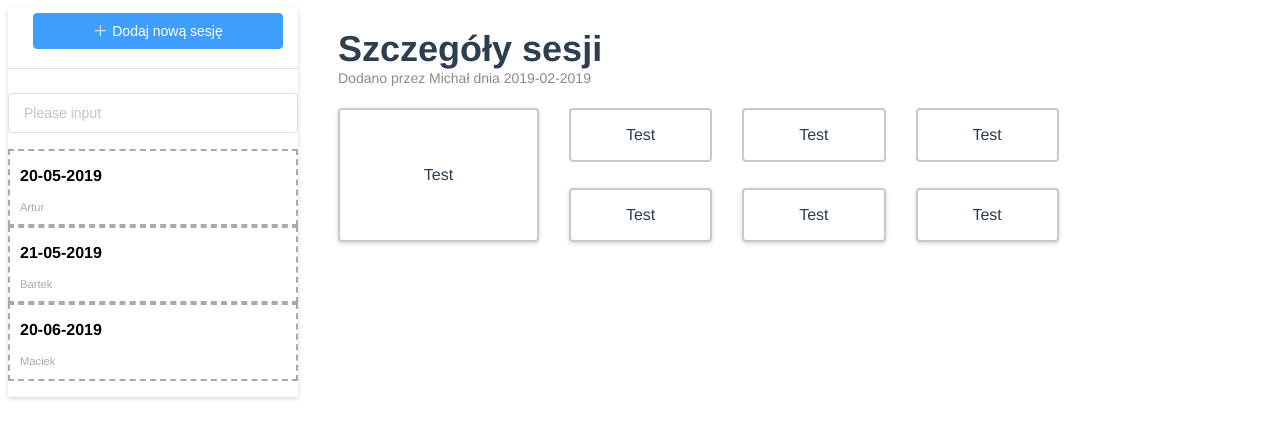
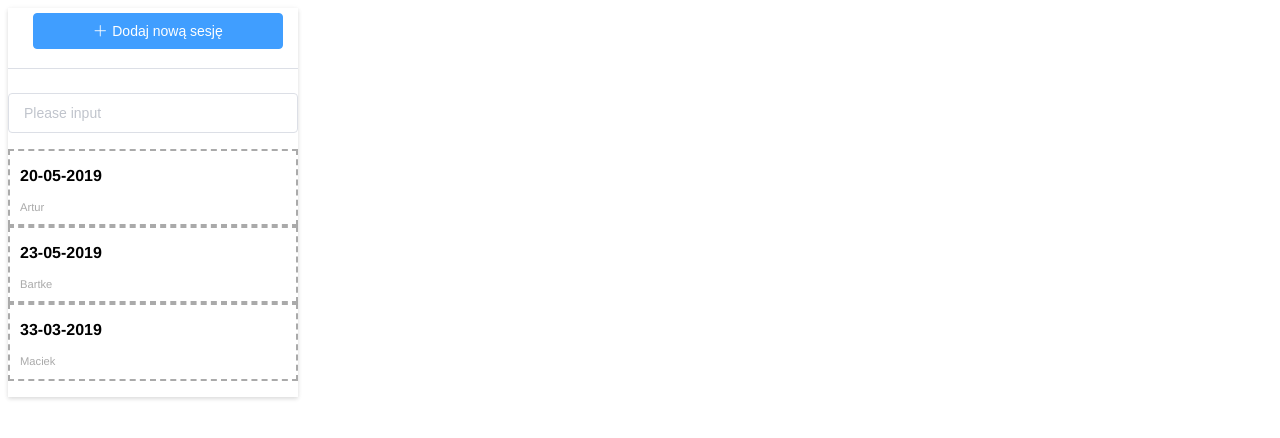
Before and after one commit to wrbl606/sessions-editor-app-msinf2019, a Vue app: page / in a window 1280 px wide. Shown: the top 438 px of the page. Built offline with nearby package versions, Linux system fonts and the light colour scheme.

Commit message:
Add emit session to another component

```diff
--- a/src/components/SessionDetails.vue
+++ b/src/components/SessionDetails.vue
@@ -17,7 +17,7 @@
               placement="top"
               effect="light"
             >
-              <p>Test</p>
+              <p>{{ sessionLength }}</p>
             </el-tooltip>
           </div>
         </el-col>
@@ -31,7 +31,7 @@
                   placement="top"
                   effect="light"
                 >
-                  <p>Test</p>
+                  <p>{{ sessionItemsCount }}</p>
                 </el-tooltip>
               </div>
             </el-col>
@@ -43,7 +43,7 @@
                   placement="top"
                   effect="light"
                 >
-                  <p>Test</p>
+                  <p>{{ peaksCount }}</p>
                 </el-tooltip>
               </div>
             </el-col>
@@ -55,7 +55,7 @@
                   placement="top"
                   effect="light"
                 >
-                  <p>Test</p>
+                  <p>{{ averagePeaksCount }}</p>
                 </el-tooltip>
               </div>
             </el-col>
@@ -69,7 +69,7 @@
                   placement="top"
                   effect="light"
                 >
-                  <p>Test</p>
+                  <p>{{ maximumPeak }}</p>
                 </el-tooltip>
               </div>
             </el-col>
@@ -81,7 +81,7 @@
                   placement="top"
                   effect="light"
                 >
-                  <p>Test</p>
+                  <p>{{ minimumPeak }}</p>
                 </el-tooltip>
               </div>
             </el-col>
@@ -93,7 +93,7 @@
                   placement="top"
                   effect="light"
                 >
-                  <p>Test</p>
+                  <p>{{ integralValue }}</p>
                 </el-tooltip>
               </div>
             </el-col>
@@ -104,9 +104,23 @@
   </el-container>
 </template>
 <script lang="ts">
-import { Component, Vue } from "vue-property-decorator";
-@Component
-export default class SessionDetails extends Vue {}
+import { Component, Vue, Prop } from "vue-property-decorator";
+@Component({
+  data() {
+    return {
+      sessionLength: this.$props.session.sessionLength,
+      sessionItemsCount: this.$props.session.sessionItemsCount,
+      minimumPeak: this.$props.session.minimumPeak,
+      maximumPeak: this.$props.session.maximumPeak,
+      peaksCount: this.$props.session.peaksCount,
+      averagePeaksCount: this.$props.session.averagePeaksCount,
+      integralValue: this.$props.session.integralValue
+    };
+  }
+})
+export default class SessionDetails extends Vue {
+  @Prop() private session!: any;
+}
 </script>
 <style scoped>
 .header-text {
--- a/src/components/SessionList.vue
+++ b/src/components/SessionList.vue
@@ -15,7 +15,11 @@
       </div>
 
       <ul class="session-list-container">
-        <li v-for="item in sessions" v-bind:key="item.id">
+        <li
+          v-for="item in sessions"
+          v-bind:key="item.id"
+          @click="selectSession(item)"
+        >
           <SessionItem :owner="item.sessionowner" :date="item.sessiondate" />
         </li>
       </ul>
@@ -36,11 +40,49 @@ import SItem from "@/components/SItem.vue";
       searchtext: "",
       searchinput: "",
       sessions: [
-        { id: 1, sessionowner: "Artur", sessiondate: "20-05-2019" },
-        { id: 2, sessionowner: "Bartek", sessiondate: "21-05-2019" },
-        { id: 3, sessionowner: "Maciek", sessiondate: "20-06-2019" }
+        {
+          id: 1,
+          sessionowner: "Artur",
+          sessiondate: "20-05-2019",
+          sessionLength: 1,
+          sessionItemsCount: 2,
+          minimumPeak: 3,
+          maximumPeak: 4,
+          peaksCount: 5,
+          averagePeaksCount: 6,
+          integralValue: 9
+        },
+        {
+          id: 2,
+          sessionowner: "Bartke",
+          sessiondate: "23-05-2019",
+          sessionLength: 7,
+          sessionItemsCount: 6,
+          minimumPeak: 5,
+          maximumPeak: 4,
+          peaksCount: 3,
+          averagePeaksCount: 2,
+          integralValue: 1
+        },
+        {
+          id: 3,
+          sessionowner: "Maciek",
+          sessiondate: "33-03-2019",
+          sessionLength: 33,
+          sessionItemsCount: 22,
+          minimumPeak: 33,
+          maximumPeak: 44,
+          peaksCount: 55,
+          averagePeaksCount: 66,
+          integralValue: 79
+        }
       ]
     };
+  },
+  methods: {
+    selectSession(item) {
+      this.$emit("selectSession", item);
+    }
   }
 })
 export default class SessionList extends Vue {
--- a/src/views/Home.vue
+++ b/src/views/Home.vue
@@ -1,11 +1,15 @@
 <template>
   <el-container class="home">
     <el-aside width="290px" class="session-list-container shadow">
-      <SessionList />
+      <SessionList @selectSession="selectSession" />
     </el-aside>
     <el-main class="main-container">
       <el-row>
-        <SessionDetails />
+        <SessionDetails
+          v-if="sessionLoad"
+          v-bind:session="sessionfromList"
+          :key="sessionfromList.id"
+        ></SessionDetails>
       </el-row>
     </el-main>
   </el-container>
@@ -20,6 +24,18 @@ import SessionDetails from "@/components/SessionDetails.vue";
   components: {
     SessionList,
     SessionDetails
+  },
+  data() {
+    return {
+      sessionfromList: "",
+      sessionLoad: false
+    };
+  },
+  methods: {
+    selectSession(item) {
+      this.$data.sessionfromList = item;
+      this.$data.sessionLoad = true;
+    }
   }
 })
 export default class Home extends Vue {}
```
